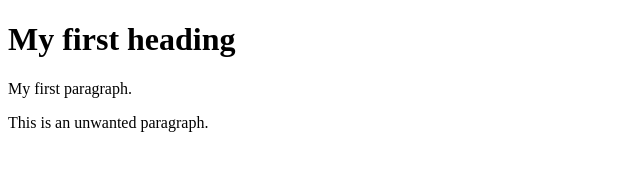
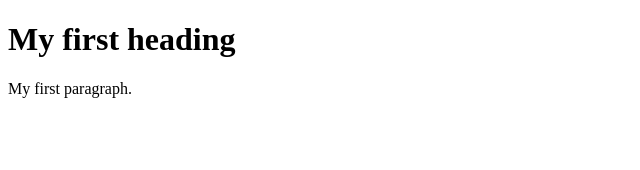
Before and after one commit to y-shumitska/r_d_automation_course, a plain HTML site: page homework_1/index.html in a window 1280 px wide. Shown: the whole page, without its empty margins (0-640 px from the left). Drawn offline with Linux system fonts and the light colour scheme.

Commit message:
Revert "Added an unwanted paragraph"
This reverts commit 81513d1b52dd9abc0d4846cc7da57c43608a381b.

```diff
--- a/homework_1/index.html
+++ b/homework_1/index.html
@@ -6,6 +6,5 @@
 <body>
  <h1>My first heading</h1>
  <p>My first paragraph.</p>
- <p>This is an unwanted paragraph.</p>
 </body>
 </html>
```
